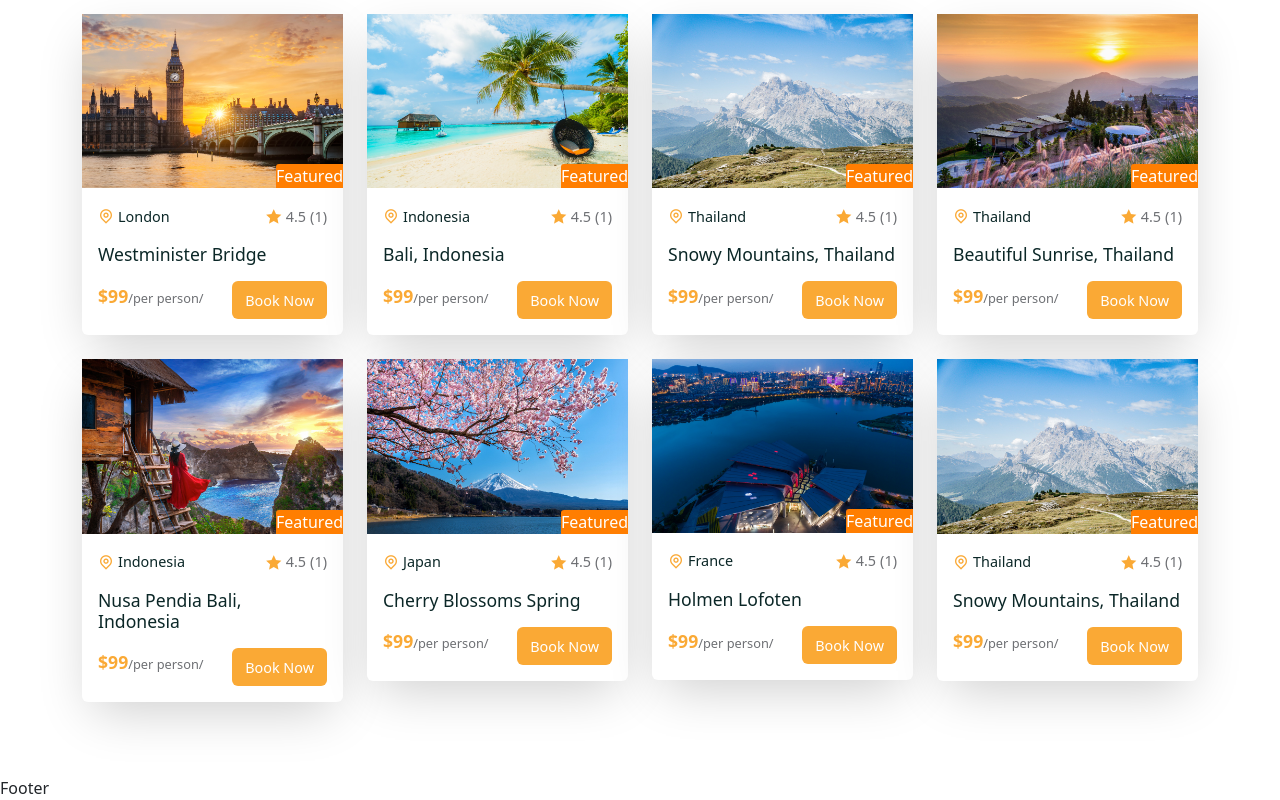
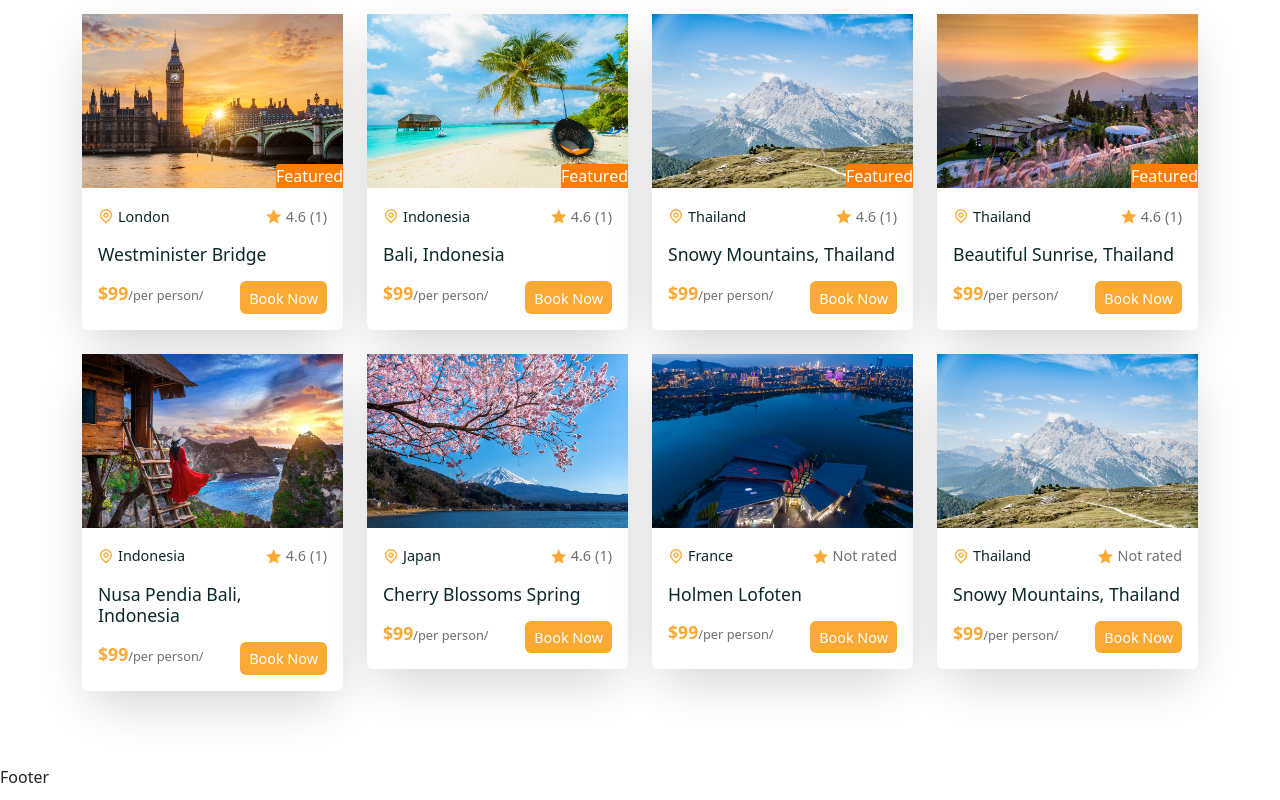
Before and after one commit to Ajeettiwarii/Travelvista, a React (Create React App) app in the folder frontend/: page /home in a window 1280 px wide. Shown: the part 1178-1978 px from the top of the page. Built offline with nearby package versions, Linux system fonts and the light colour scheme; a web font is replaced by a local one.

Commit message:
avgrating

```diff
--- a/frontend/src/assets/data/tours.js
+++ b/frontend/src/assets/data/tours.js
@@ -124,10 +124,10 @@ const tours = [
     maxGroupSize: 8,
     desc: "this is the description",
     reviews: [
-      {
-        name: "jhon doe",
-        rating: 4.6,
-      },
+      // {
+      //   name: "jhon doe",
+      //   rating: 4.6,
+      // },
     ],
     avgRating: 4.5,
     photo: tourImg07,
@@ -142,10 +142,10 @@ const tours = [
     maxGroupSize: 8,
     desc: "this is the description",
     reviews: [
-      {
-        name: "jhon doe",
-        rating: 4.6,
-      },
+      // {
+      //   name: "jhon doe",
+      //   rating: 4.6,
+      // },
     ],
     avgRating: 4.5,
     photo: tourImg03,
--- a/frontend/src/shared/TourCard.jsx
+++ b/frontend/src/shared/TourCard.jsx
@@ -4,13 +4,20 @@ import { Link } from "react-router-dom";
 import "./tour-card.css";
 
 const TourCard = ({ tour }) => {
-  const { id, title, city, photo, price, featured, avgRating, reviews } = tour;
+  const { id, title, city, photo, price, featured, reviews } = tour;
+  const totalRating = reviews?.reduce((acc, item) => acc + item.rating, 0);
+  const avgRating =
+    totalRating === 0
+      ? " "
+      : totalRating === 1
+      ? totalRating
+      : totalRating / reviews?.length;
   return (
     <div className="tour__card">
       <Card>
         <div className="tour__img">
           <img src={photo} alt="tour-img" />
-          <span>Featured</span>
+          {featured && <span>Featured</span>}
         </div>
         <CardBody>
           <div
@@ -23,20 +30,28 @@ const TourCard = ({ tour }) => {
             </span>
             <span className="tour__rating d-flex align-items-center gap-1">
               <i class="ri-star-fill"></i>
-            {avgRating} {" "}<span>({reviews.length})</span>
+              {avgRating === 0 ? null : avgRating}
+              {totalRating === 0 ? (
+                "Not rated"
+              ) : (
+                <span>({reviews.length})</span>
+              )}
             </span>
           </div>
-        <h5 className="tour__title"><Link to={`/tours/${id}`}>{title}</Link></h5>
+          <h5 className="tour__title">
+            <Link to={`/tours/${id}`}>{title}</Link>
+          </h5>
           <div className="card__bottom d-flex align-items-center justify-content-between  mt-3">
-        <h5>${price}<span>/per person/</span></h5>
+            <h5>
+              ${price}
+              <span>/per person/</span>
+            </h5>
             <button className="btn booking__btn">
               <Link to={`/tours/${id}`}>Book Now</Link>
             </button>
-
           </div>
         </CardBody>
       </Card>
-
     </div>
   );
 };
--- a/frontend/src/shared/tour-card.css
+++ b/frontend/src/shared/tour-card.css
@@ -63,7 +63,7 @@
 .booking__btn{
     background:var(--secondary-color) !important;
     cursor: pointer;
-    padding: 0.2rem 0.5rem ;
+    padding: 0.2rem 0.5rem  !important;
 }
 .booking__btn a{
     text-decoration: none;
```
Lines whose indentation alone changed are shown as unchanged.
